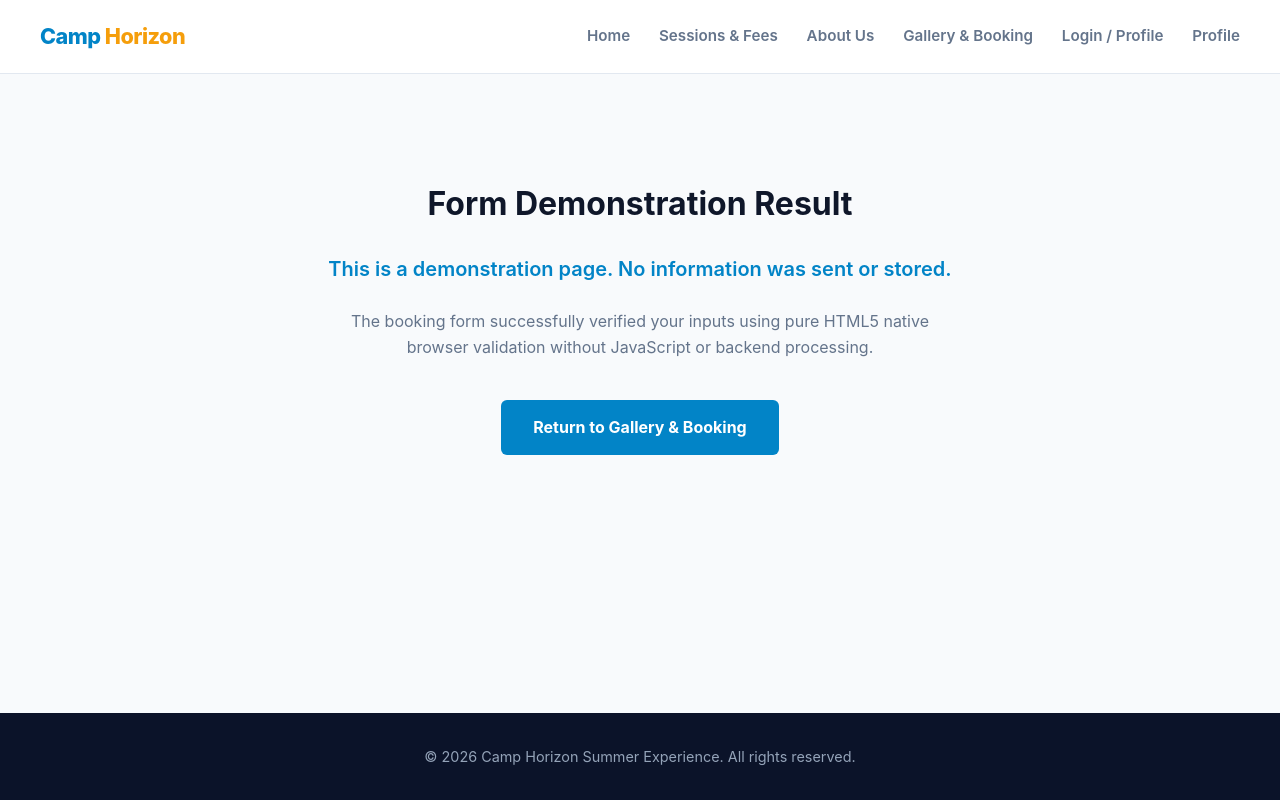
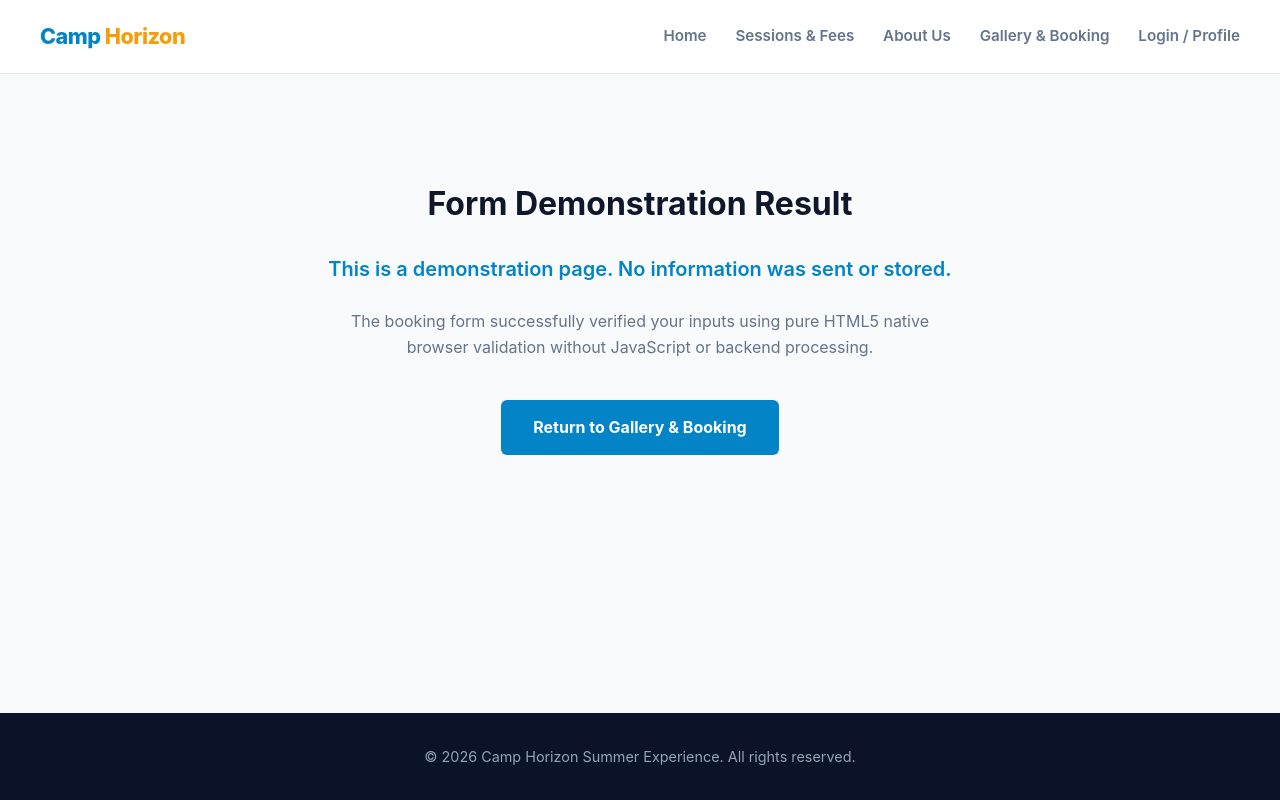
Before and after one commit to AzidaMT/camp-horizon, a plain HTML site: page demo-result.html in a window 1280 px wide. Drawn offline with Linux system fonts and the light colour scheme.

```diff
--- a/demo-result.html
+++ b/demo-result.html
@@ -17,7 +17,6 @@
         <li><a href="about.html">About Us</a></li>
         <li><a href="contact.html">Gallery & Booking</a></li>
         <li><a href="login.html">Login / Profile</a></li>
-        <li><a href="profile.html" id="navProfileLink">Profile</a></li>
       </ul>
     </nav>
   </header>
```
